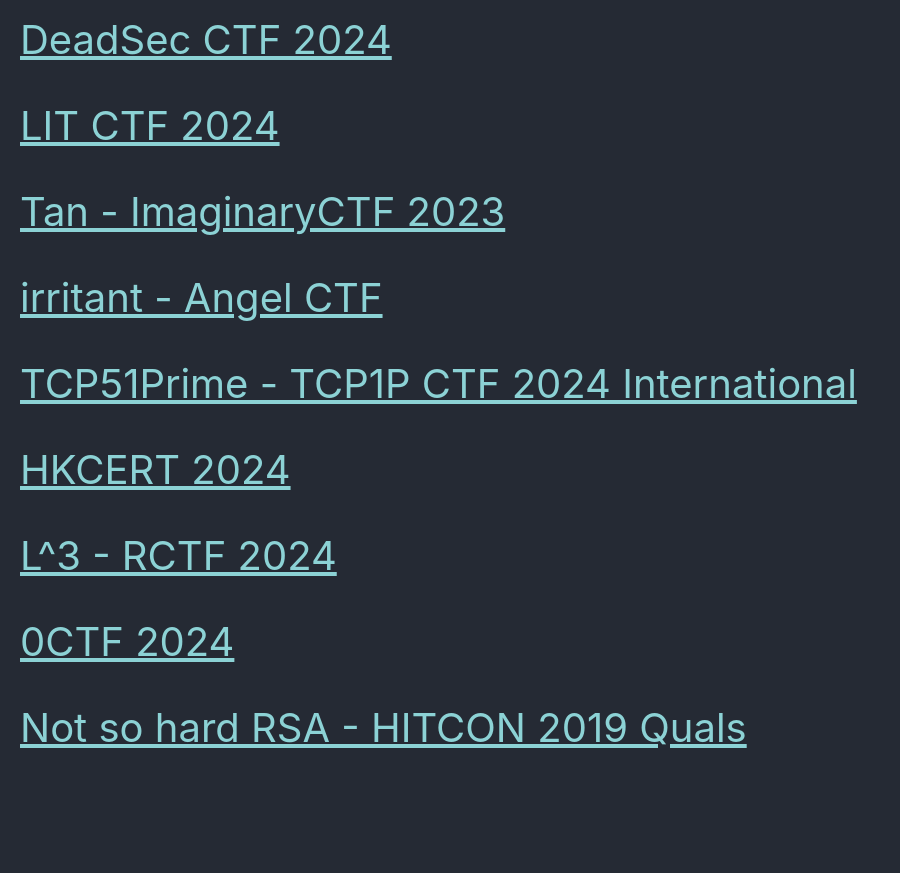
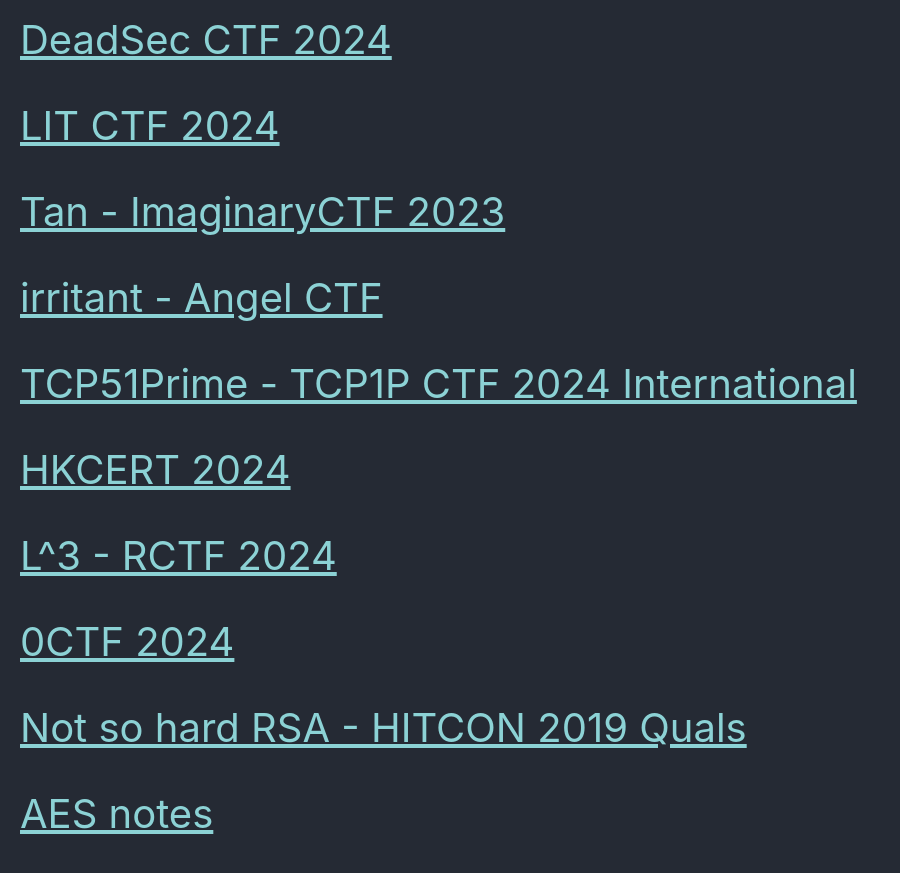
Before and after one commit to Connor-McCartney/Connor-McCartney.github.io, a Jekyll site: the page built from _pages/cryptography/other/other.md, in a window 1280 px wide and 900 px high, scrolled down 2774 px. Shown: the top 873 px of the window, without its empty margins (0-900 px from the left). Built offline with Jekyll 4.4.1, drawn with Linux system fonts in a browser that asks for light colours; cached includes are drawn as plain includes; before the commit the page ends 3588 px from its top, so only the background shows below that.

Commit message:
Update other.md

```diff
--- a/_pages/cryptography/other/other.md
+++ b/_pages/cryptography/other/other.md
@@ -120,3 +120,6 @@ title: Other
 
 
 <span style="font-size:2em;">   [Not so hard RSA - HITCON 2019 Quals](/cryptography/other/Not-so-hard-RSA-HITCON-2019-Quals) </span> <br>
+
+
+<span style="font-size:2em;">   [AES notes](/cryptography/other/AESnotes) </span> <br>
```
